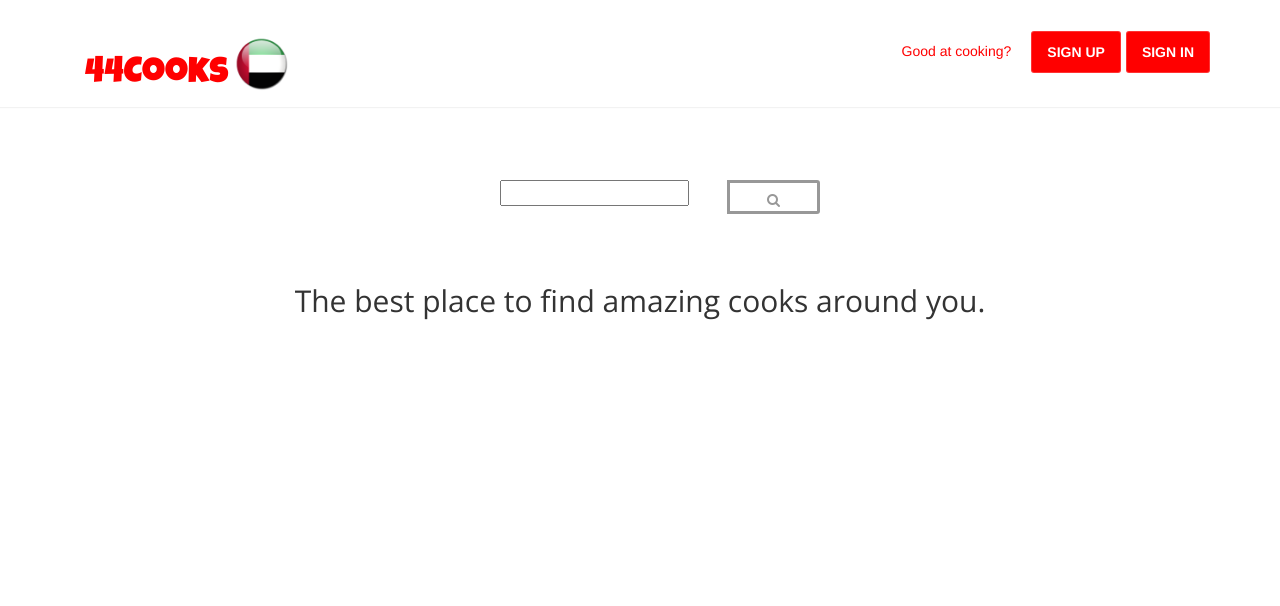
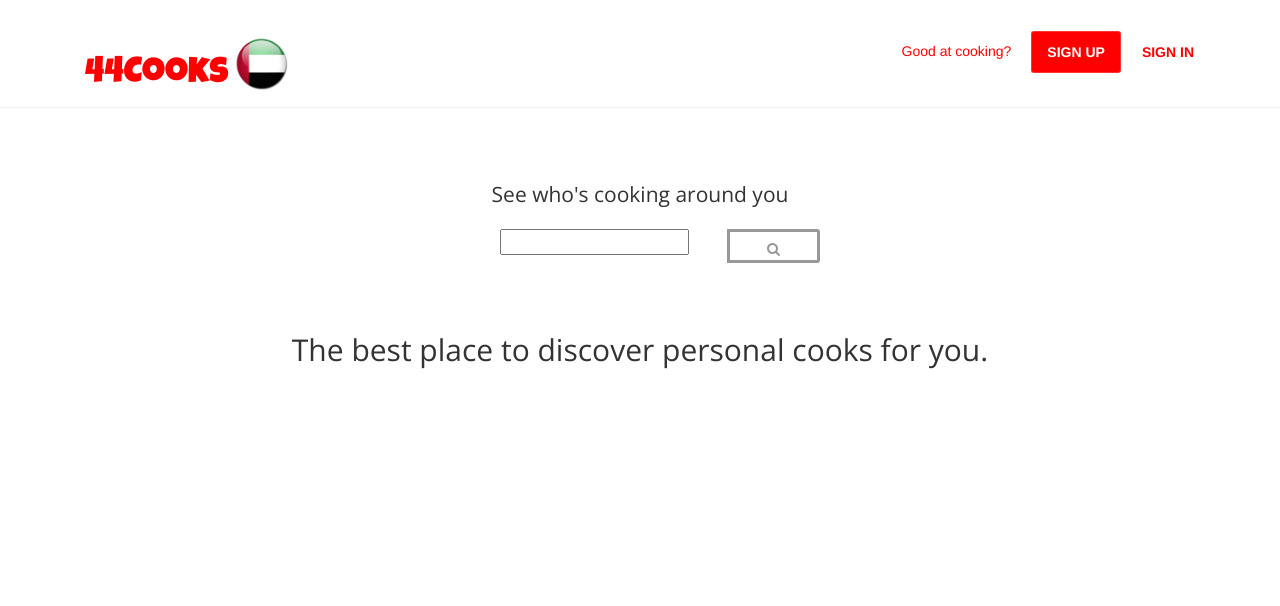
Before and after one commit to HammadH/foodcook, a Django app: page / in a window 1280 px wide. Shown: the top 606 px of the page. Run offline with Django 3.2, Linux system fonts and the light colour scheme; parts of the project's set-up code (start-up, migrations or seed data) failed here and were passed over; some libraries are stand-ins or nearby versions.

Commit message:
front end: slogan

```diff
--- a/foodcook/templates/landing.html
+++ b/foodcook/templates/landing.html
@@ -6,7 +6,7 @@
 					{% if not user.is_authenticated %}
 						<li class='active'><a href="{% url 'account_signup' %}?next={% url 'new_profile_view' %}" style='color:red'>Good at cooking?</a> </li>
 						<li><a class="btn" href="{% url 'account_signup' %}?next={% url 'new_profile_view' %}" style="background-color:red; color:white">SIGN UP</a></li>
-						<li><a class="btn" href="{% url 'account_login' %}" style="background-color:red; color:white">SIGN IN</a></li>
+						<li><a class="btn" href="{% url 'account_login' %}" style="background-color:white; color:red">SIGN IN</a></li>
 					{% else %}
 					<li><a class="btn" href="{% url 'edit_profile_view' %}" style="background-color:white; color:red">EDIT PROFILE</a></li>
 					<li><a class="btn" href="{% url 'account_logout' %}" style="background-color:red; color:white">LOGOUT</a></li>
@@ -17,7 +17,7 @@
 
 		<div class="container" style='margin-top:150px;'>
 			<div class="row text-center">
-				<h1 class="lead "></h1>
+				<h1 class="lead ">See who's cooking around you</h1>
 
 	 <div class='col-lg-4'>
       </div>
@@ -45,7 +45,7 @@
 
 	<div class="container text-center">
 		<br> <br>
-		<h2 class="thin" >The best place to find amazing cooks around you.</h2>
+		<h2 class="thin" >The best place to discover personal cooks for you.</h2>
 		<p class="text-muted">
 			<br>
 
```
